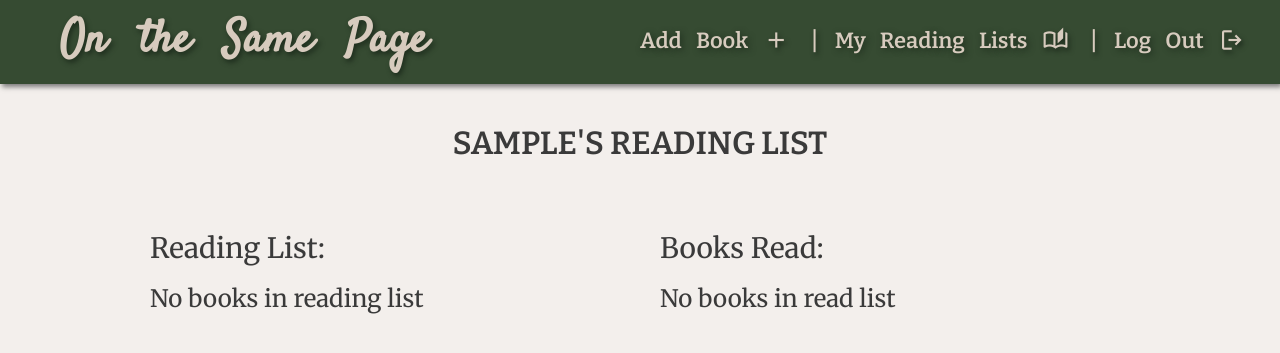
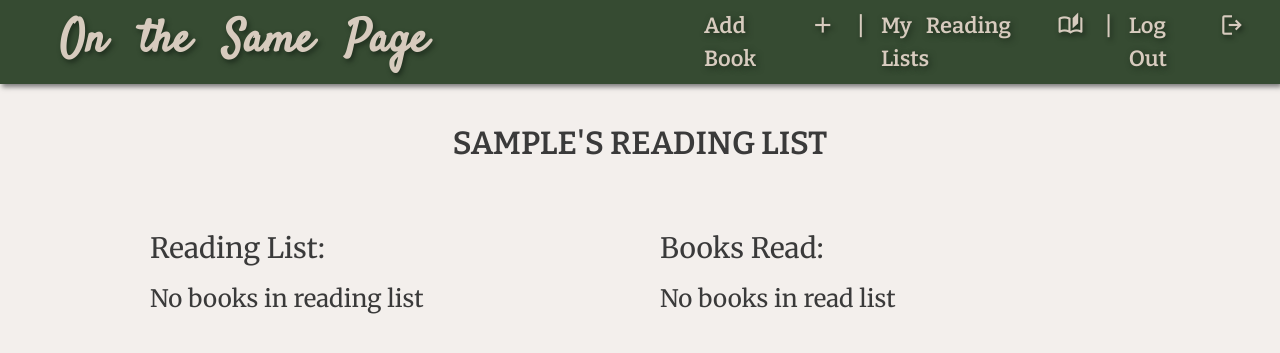
Before and after one commit to adricastro1/Book-Club, a Django app: page /readinglists/ in a window 1280 px wide. Shown: the top 353 px of the page. Run offline with Django 4.2, Linux system fonts and the light colour scheme; the visitor is signed in with stand-in values (Sample User, id 1); data comes from the database, SQL or seed files in the repository; data that the repository does not hold is empty.

Commit message:
code clean up

```diff
--- a/main_app/models.py
+++ b/main_app/models.py
@@ -16,7 +16,7 @@ class Book(models.Model):
     author = models.CharField(max_length=100)
     numofpages = models.IntegerField('Number of Pages')
     genre = models.CharField(max_length=100)
-    synopsis = models.TextField(max_length=500)
+    synopsis = models.TextField(max_length=800)
 
 
     def __str__(self):
--- a/main_app/static/css/style.css
+++ b/main_app/static/css/style.css
@@ -26,7 +26,7 @@ a:visited {
     width: 100%;
     height: auto;
     display: grid;
-    grid-template-columns: 50% 50%;
+    grid-template-columns: 55% 45%;
     background-color: #364b32;
     text-decoration: none;
     box-shadow: 2px 3px 5px rgb(124, 123, 123);
@@ -49,7 +49,7 @@ a:visited {
 .nav-links {
     margin-right: 30px;
     display: flex;
-    justify-content: space-around;
+    justify-content: flex-end;
     gap: 10px;
 }
 
--- a/main_app/views.py
+++ b/main_app/views.py
@@ -33,11 +33,8 @@ def home(request):
 
 @login_required
 def readinglist(request):
-    try:
-        reading_list = ReadingList.objects.get(user=request.user)
-    except ReadingList.DoesNotExist:
-        reading_list = ReadingList.objects.create(user=request.user)
-    books_read, _ = BooksRead.objects.get_or_create(user=request.user)
+    reading_list, created = ReadingList.objects.get_or_create(user=request.user)
+    books_read, created = BooksRead.objects.get_or_create(user=request.user)
     book_list = reading_list.books.all().order_by('-id')
     read_list = books_read.books.all()
     return render(request, 'books/readinglist.html', {
@@ -52,10 +49,7 @@ def readinglist(request):
 
 @login_required
 def book_detail(request, book_id):
-    try:
-        reading_list = ReadingList.objects.get(user=request.user)
-    except ReadingList.DoesNotExist:
-        reading_list = ReadingList.objects.create(user=request.user)
+    reading_list, created = ReadingList.objects.get_or_create(user=request.user)
     book = Book.objects.get(id=book_id)
     review_form = ReviewForm()
     return render(request, 'books/detail.html', {'book': book, 'reading_list_id': reading_list.id, 'review_form': review_form})
```
Also changed, not shown: main_app/migrations/0012_alter_book_synopsis.py (added).
